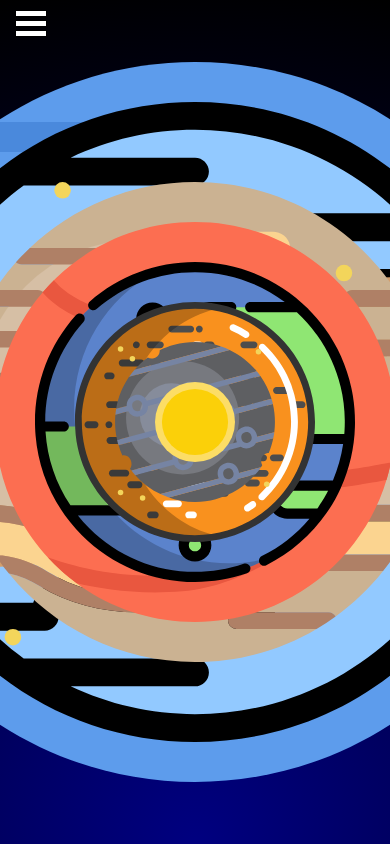
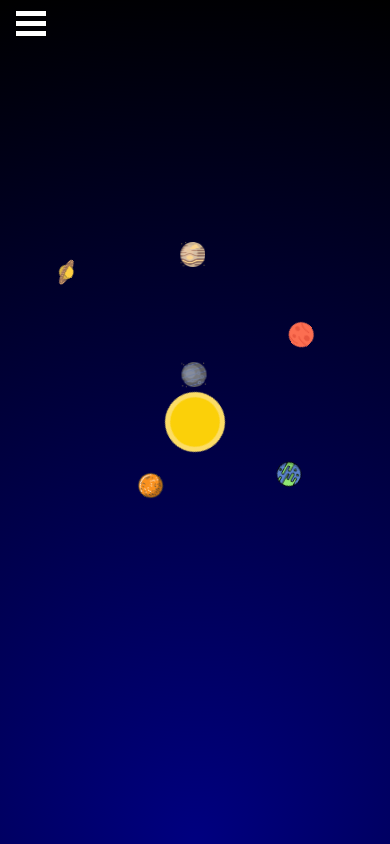
Before and after one commit to centek134/animations, a React (Create React App) app: page /2d-animations/planets in a window 390 px wide. Built offline with nearby package versions, Linux system fonts and the light colour scheme; a web font is replaced by a local one.

Commit message:
changes in styles added media querry, deleted comments and unused code

```diff
--- a/src/assets/scss/containers/Svg_animations/Planets/Planets.css
+++ b/src/assets/scss/containers/Svg_animations/Planets/Planets.css
@@ -17,97 +17,147 @@
   top: 50%;
   left: 50%;
   transform: translate(-50%, -50%);
+  transform-origin: center;
   display: flex;
   align-items: flex-start;
   justify-content: center;
-  border-radius: 50%;
   width: var(--width);
   height: var(--height);
   z-index: var(--index);
+  -webkit-animation: rotate_planet var(--timer) linear infinite;
+          animation: rotate_planet var(--timer) linear infinite;
 }
 .wrapper_planets .planets .planet:nth-child(1) {
-  --width: 80px;
-  --height: 80px;
-  --timer: 4s;
+  --width: 90px;
+  --height: 90px;
+  --timer: 3s;
   --index: 9;
 }
 .wrapper_planets .planets .planet:nth-child(2) {
-  --width: 160px;
-  --height: 160px;
-  --timer: 5s;
+  --width: 180px;
+  --height: 180px;
+  --timer: 4s;
   --index: 8;
 }
 .wrapper_planets .planets .planet:nth-child(3) {
-  --width: 240px;
-  --height: 240px;
-  --timer: 6s;
+  --width: 270px;
+  --height: 270px;
+  --timer: 5s;
   --index: 7;
 }
 .wrapper_planets .planets .planet:nth-child(4) {
-  --width: 320px;
-  --height: 320px;
-  --timer: 7s;
+  --width: 360px;
+  --height: 360px;
+  --timer: 6s;
   --index: 6;
 }
 .wrapper_planets .planets .planet:nth-child(5) {
-  --width: 400px;
-  --height: 400px;
-  --timer: 8s;
+  --width: 450px;
+  --height: 450px;
+  --timer: 7s;
   --index: 5;
 }
 .wrapper_planets .planets .planet:nth-child(6) {
-  --width: 480px;
-  --height: 480px;
-  --timer: 9s;
+  --width: 540px;
+  --height: 540px;
+  --timer: 8s;
   --index: 4;
 }
 .wrapper_planets .planets .planet:nth-child(7) {
-  --width: 560px;
-  --height: 560px;
-  --timer: 10s;
+  --width: 630px;
+  --height: 630px;
+  --timer: 9s;
   --index: 3;
 }
 .wrapper_planets .planets .planet:nth-child(8) {
-  --width: 640px;
-  --height: 640px;
-  --timer: 11s;
+  --width: 720px;
+  --height: 720px;
+  --timer: 10s;
   --index: 2;
 }
 .wrapper_planets .planets .planet:nth-child(9) {
-  --width: 720px;
-  --height: 720px;
-  --timer: 12s;
+  --width: 810px;
+  --height: 810px;
+  --timer: 11s;
   --index: 1;
 }
-.wrapper_planets .planets .planet .mercury {
-  width: 30px;
-  height: 30px;
+.wrapper_planets .planets .planet .sun {
+  width: 100%;
+  height: 100%;
 }
-.wrapper_planets .planets .planet .venus {
-  width: 30px;
-  height: 30px;
+.wrapper_planets .planets .planet .item {
+  width: 40px;
+  height: 40px;
 }
-.wrapper_planets .planets .planet .earth {
-  width: 30px;
-  height: 30px;
+@media screen and (max-width: 600px) {
+  .wrapper_planets .planets .planet:nth-child(1) {
+    --width: 60px;
+    --height: 60px;
+    --timer: 3s;
+    --index: 9;
+  }
+  .wrapper_planets .planets .planet:nth-child(2) {
+    --width: 120px;
+    --height: 120px;
+    --timer: 4s;
+    --index: 8;
+  }
+  .wrapper_planets .planets .planet:nth-child(3) {
+    --width: 180px;
+    --height: 180px;
+    --timer: 5s;
+    --index: 7;
+  }
+  .wrapper_planets .planets .planet:nth-child(4) {
+    --width: 240px;
+    --height: 240px;
+    --timer: 6s;
+    --index: 6;
+  }
+  .wrapper_planets .planets .planet:nth-child(5) {
+    --width: 300px;
+    --height: 300px;
+    --timer: 7s;
+    --index: 5;
+  }
+  .wrapper_planets .planets .planet:nth-child(6) {
+    --width: 360px;
+    --height: 360px;
+    --timer: 8s;
+    --index: 4;
+  }
+  .wrapper_planets .planets .planet:nth-child(7) {
+    --width: 420px;
+    --height: 420px;
+    --timer: 9s;
+    --index: 3;
+  }
+  .wrapper_planets .planets .planet:nth-child(8) {
+    --width: 480px;
+    --height: 480px;
+    --timer: 10s;
+    --index: 2;
+  }
+  .wrapper_planets .planets .planet:nth-child(9) {
+    --width: 540px;
+    --height: 540px;
+    --timer: 11s;
+    --index: 1;
+  }
+  .wrapper_planets .planets .planet .item {
+    width: 25px;
+    height: 25px;
+  }
 }
-.wrapper_planets .planets .planet .mars {
-  width: 30px;
-  height: 30px;
+
+@-webkit-keyframes rotate_planet {
+  100% {
+    transform: translate(-50%, -50%) rotateZ(360deg);
+  }
 }
-.wrapper_planets .planets .planet .jupiter {
-  width: 30px;
-  height: 30px;
-}
-.wrapper_planets .planets .planet .saturn {
-  width: 30px;
-  height: 30px;
-}
-.wrapper_planets .planets .planet .uranus {
-  width: 30px;
-  height: 30px;
-}
-.wrapper_planets .planets .planet .neptune {
-  width: 30px;
-  height: 30px;
+
+@keyframes rotate_planet {
+  100% {
+    transform: translate(-50%, -50%) rotateZ(360deg);
+  }
 }/*# sourceMappingURL=Planets.css.map */
--- a/src/assets/scss/containers/Svg_animations/Planets/Planets.scss
+++ b/src/assets/scss/containers/Svg_animations/Planets/Planets.scss
@@ -15,64 +15,50 @@
             top: 50%;
             left: 50%;
             transform: translate(-50%,-50%);
+            transform-origin: center;
             display: flex;
             align-items: flex-start;
             justify-content: center;
-            border-radius: 50%;
             width: var(--width);
             height: var(--height);
             z-index: var(--index);
+            animation: rotate_planet var(--timer) linear infinite ;
             @for $i from 1 to 10 {
                 &:nth-child(#{$i}){
-                    --width: #{calc($i * 80px)};
-                    --height: #{calc($i * 80px)};
-                    --timer: #{$i + 3s};
+                    --width: #{calc($i * 90px)};
+                    --height: #{calc($i * 90px)};
+                    --timer: #{$i + 2s};
                     --index: #{10 - $i};
                 }
             }
-            .mercury{
-                width: 30px;
-                height: 30px;
+            .sun{
+                width: 100%;
+                height: 100%;
             }
-            .venus{
-                width: 30px;
-                height: 30px;
-            }
-            .earth{
-                width: 30px;
-                height: 30px;
-            }
-            .mars{
-                width: 30px;
-                height: 30px;
-            }
-            .jupiter{
-                width: 30px;
-                height: 30px;
-            }
-            .saturn{
-                width: 30px;
-                height: 30px;
-            }
-            .uranus{
-                width: 30px;
-                height: 30px;
-            }
-            .neptune{
-                width: 30px;
-                height: 30px;
+            .item{
+                width: 40px;
+                height: 40px;
             }
 
+            @media screen and (max-width:600px){
+                @for $i from 1 to 10 {
+                    &:nth-child(#{$i}){
+                        --width: #{calc($i * 60px)};
+                        --height: #{calc($i * 60px)};
+                        --timer: #{$i + 2s};
+                        --index: #{10 - $i};
+                    }
+                }
+                .item{
+                    width: 25px;
+                    height: 25px;
+                }
+            }
         }
     }
 }
-// @keyframes rotate_plan {
-//     100%{
-//         transform: rotateZ(360deg);
-//     }
-// }
-// @keyframes rotate_planets{
-//     100%{
-//         transform: rotateZ(360deg);
-//     }
-// }
+@keyframes rotate_planet{
+    100%{
+        transform: translate(-50%,-50%) rotateZ(360deg);
+    }
+}
```
Also changed, not shown: 1 other file (tests, documents, lock files or other folders).
